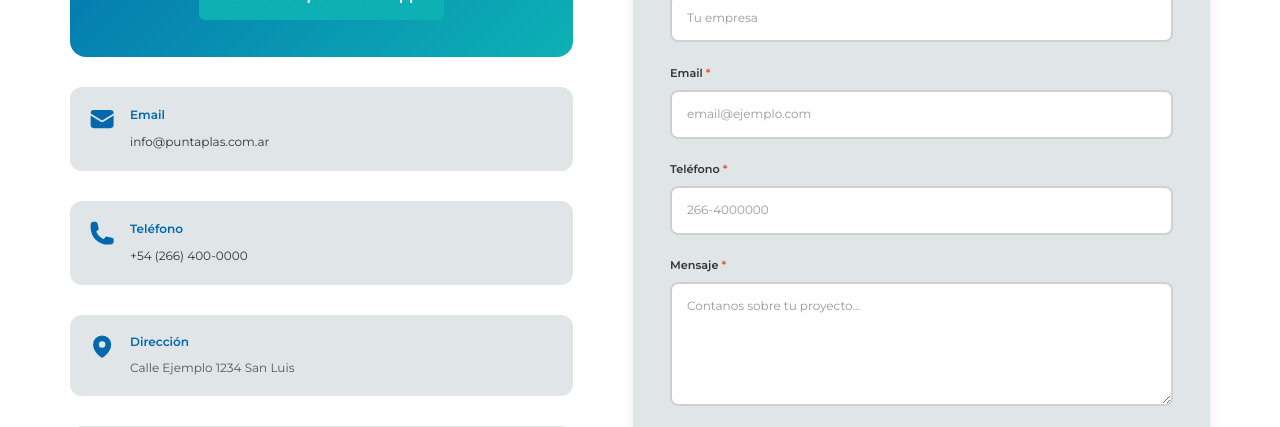
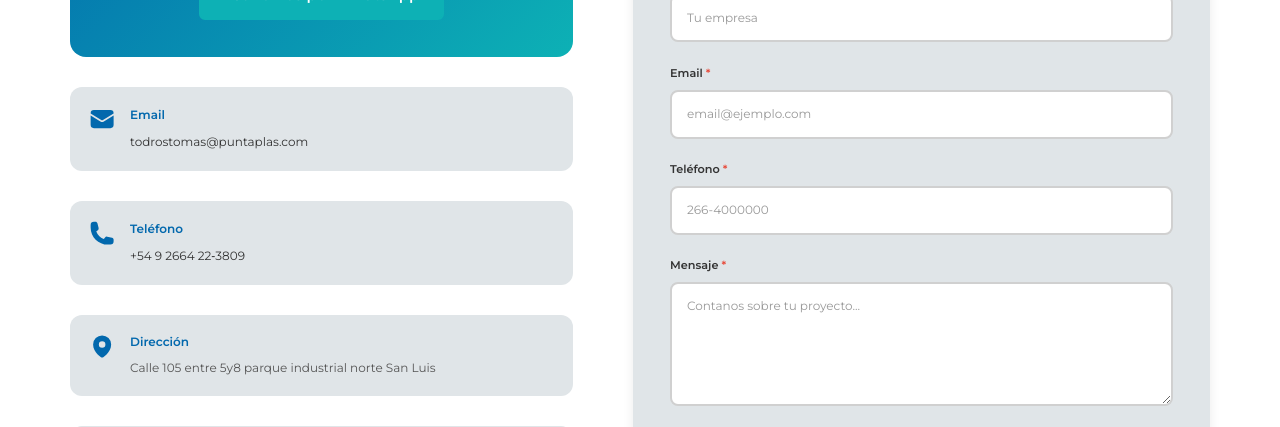
Before and after one commit to GustavoPenaBeltrami/puntaplas, a Next.js app: page / in a window 1280 px wide. Shown: the part 6400-6827 px from the top of the page. Built offline with nearby package versions, Linux system fonts and the light colour scheme.

Commit message:
Update contact information in Contact.tsx

```diff
--- a/components/sections/Contact/Contact.tsx
+++ b/components/sections/Contact/Contact.tsx
@@ -28,7 +28,7 @@ export default function Contact() {
                   Chateá con nosotros por WhatsApp y te respondemos al instante
                 </p>
                 <Button
-                  href="https://wa.me/5492664000000?text=Hola,%20me%20gustaría%20hacer%20una%20consulta"
+                  href="https://wa.me/5492664223809?text=Hola,%20me%20gustaría%20hacer%20una%20consulta"
                   variant="secondary"
                   size="medium"
                 >
@@ -42,10 +42,10 @@ export default function Contact() {
                 <div className={styles.infoContent}>
                   <h4 className={styles.infoLabel}>Email</h4>
                   <a
-                    href="mailto:info@puntaplas.com.ar"
+                    href="mailto:todrostomas@puntaplas.com"
                     className={styles.infoLink}
                   >
-                    info@puntaplas.com.ar
+                    todrostomas@puntaplas.com
                   </a>
                 </div>
               </div>
@@ -54,8 +54,8 @@ export default function Contact() {
                 <div className={styles.infoIcon}><HiPhone /></div>
                 <div className={styles.infoContent}>
                   <h4 className={styles.infoLabel}>Teléfono</h4>
-                  <a href="tel:+542664000000" className={styles.infoLink}>
-                    +54 (266) 400-0000
+                  <a href="tel:+5492664223809" className={styles.infoLink}>
+                    +54 9 2664 22‑3809
                   </a>
                 </div>
               </div>
@@ -64,7 +64,7 @@ export default function Contact() {
                 <div className={styles.infoIcon}><HiMapPin /></div>
                 <div className={styles.infoContent}>
                   <h4 className={styles.infoLabel}>Dirección</h4>
-                  <p className={styles.infoText}>Calle Ejemplo 1234 San Luis</p>
+                  <p className={styles.infoText}>Calle 105 entre 5y8 parque industrial norte San Luis</p>
                 </div>
               </div>
 
```
